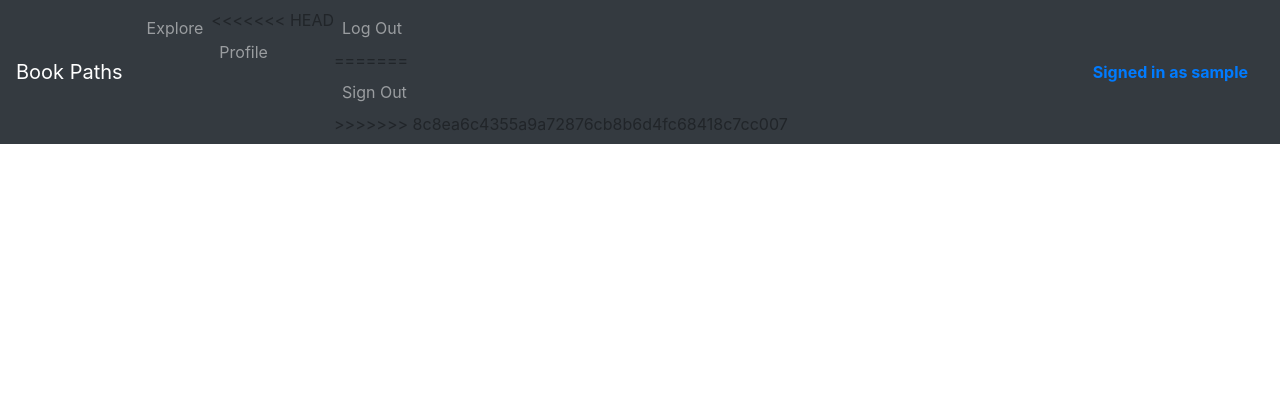
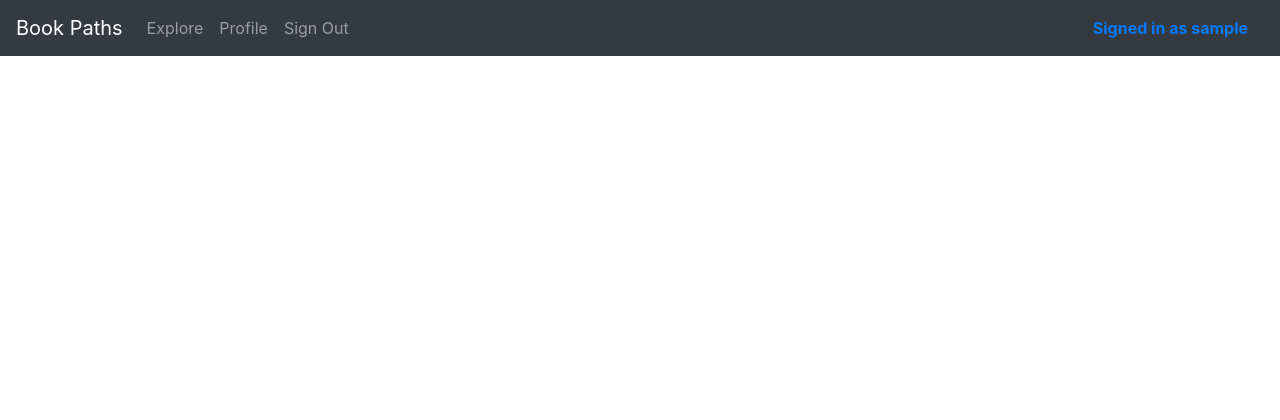
Before and after one commit to DamianRubio/bookpaths, a Django app: page / in a window 1280 px wide. Shown: the top 420 px of the page. Run offline with Django 3.2, Linux system fonts and the light colour scheme; the visitor is signed in with stand-in values (Sample User, id 1); some libraries are stand-ins or nearby versions.

Commit message:
Cleaning file that was not merged properly

```diff
--- a/bookpaths_app/templates/bookpaths_app/layout.html
+++ b/bookpaths_app/templates/bookpaths_app/layout.html
@@ -29,14 +29,10 @@
                     </li>
                     {% if user.is_authenticated %}
                     <li class="nav-item">
-<<<<<<< HEAD
                         <a class="nav-link" href="{% url 'profile' %}">Profile</a>
                     </li>
                     <li class="nav-item">
-                        <a class="nav-link" href="{% url 'logout' %}">Log Out</a>
-=======
                         <a class="nav-link" href="{% url 'logout' %}">Sign Out</a>
->>>>>>> 8c8ea6c4355a9a72876cb8b6d4fc68418c7cc007
                     </li>
                     {% else %}
                     <li class="nav-item">
```
